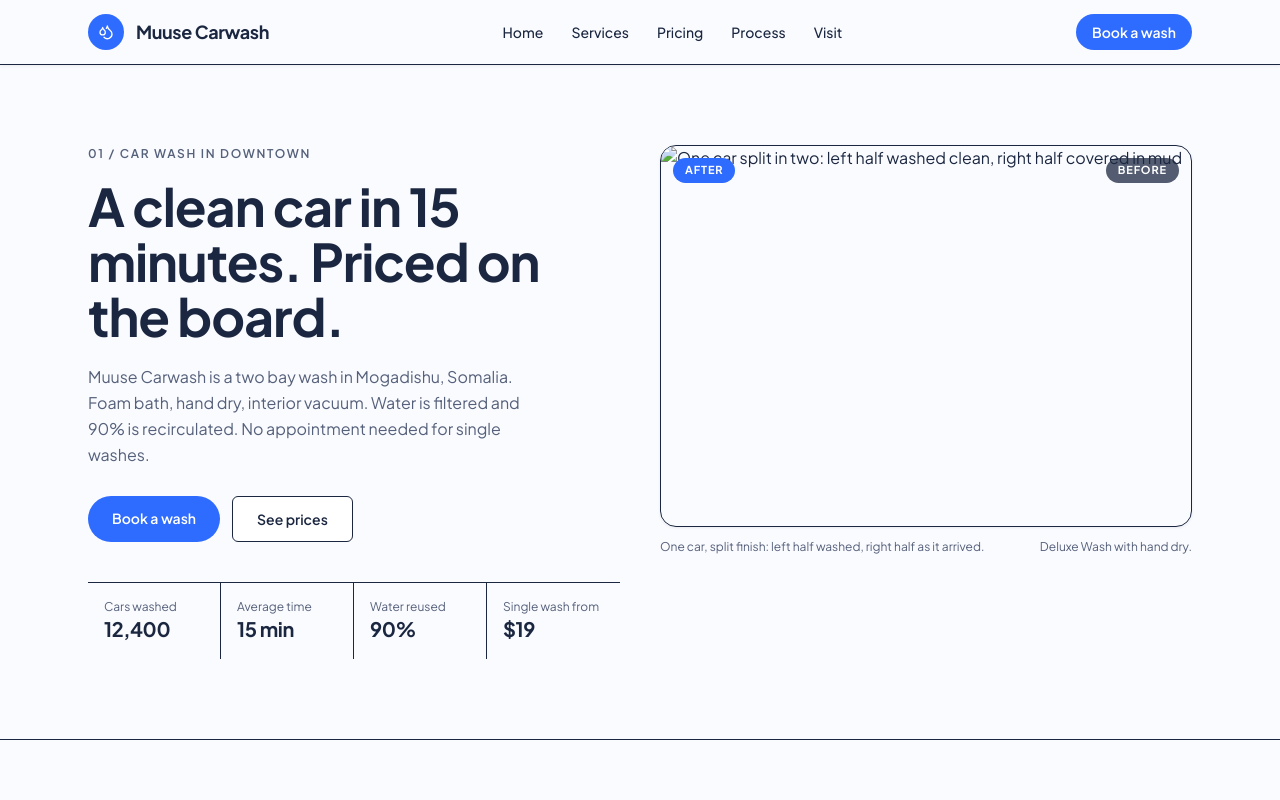
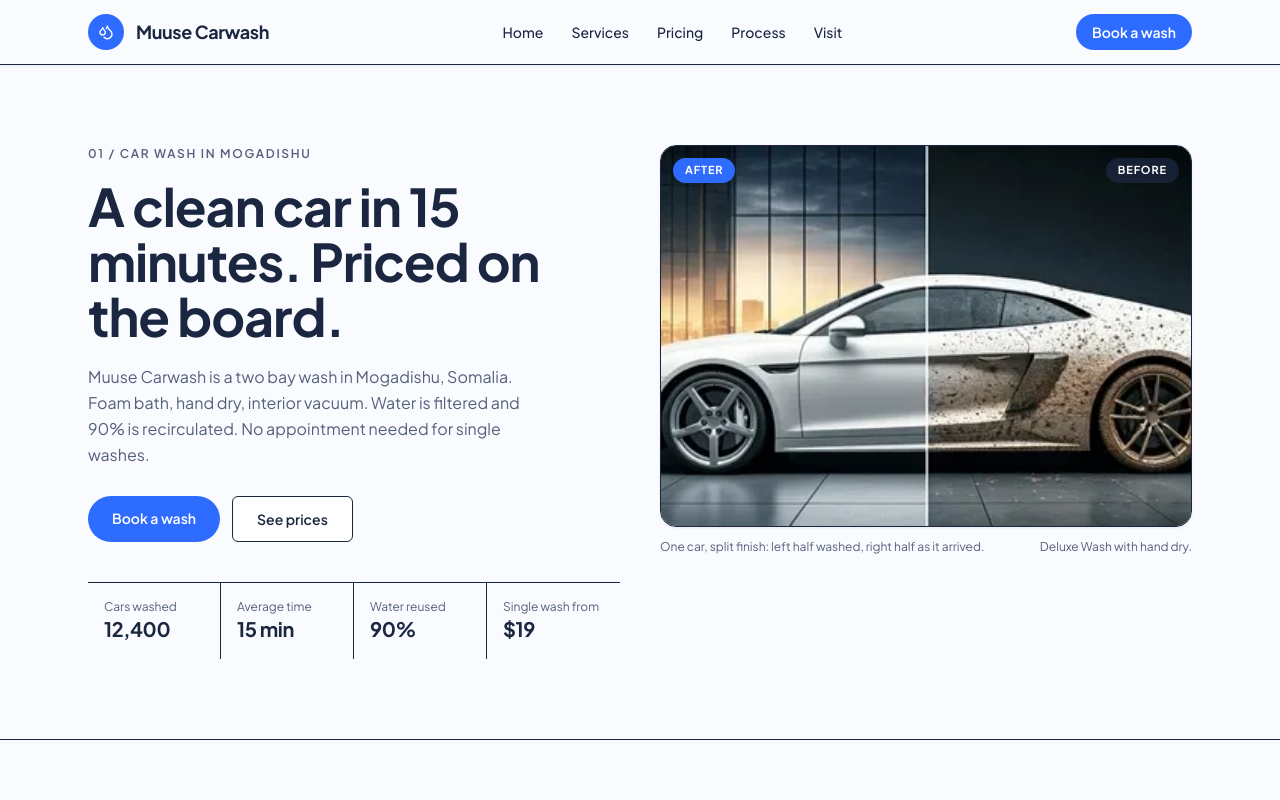
Before and after one commit to Maamaanka12/30_days_challenge_Day_23, a plain HTML site: page index.html in a window 1280 px wide. Shown: the top 800 px of the page. Drawn offline with nearby package versions, Linux system fonts and the light colour scheme.

Commit message:
fixed pic loc

```diff
--- a/index.html
+++ b/index.html
@@ -3,7 +3,7 @@
 <head>
 <meta charset="UTF-8" />
 <meta name="viewport" content="width=device-width, initial-scale=1.0" />
-<title>Muuse Carwash Car Wash — Day 23 Challenge</title>
+<title>Muuse Carwash — Day 23 Challenge</title>
 <script src="https://cdn.jsdelivr.net/npm/@tailwindcss/browser@4"></script>
 <script src="https://unpkg.com/lucide@latest"></script>
 <link rel="preconnect" href="https://fonts.googleapis.com">
@@ -88,7 +88,7 @@ dialog::backdrop { background: rgb(0 0 0 / 0.5); }
 <section id="home" class="mx-auto max-w-6xl px-6 py-20">
   <div class="grid items-start gap-10 md:grid-cols-2">
     <div>
-      <p class="eyebrow">01 / Car wash in Downtown</p>
+      <p class="eyebrow">01 / Car wash in Mogadishu</p>
       <h1 class="display mt-4 text-4xl font-bold leading-[1.06] tracking-tight md:text-[3.25rem]">A clean car in 15 minutes. Priced on the board.</h1>
       <p class="mt-5 max-w-md text-base leading-relaxed text-muted-foreground">Muuse Carwash is a two bay wash in Mogadishu, Somalia. Foam bath, hand dry, interior vacuum. Water is filtered and 90% is recirculated. No appointment needed for single washes.</p>
       <div class="mt-7 flex flex-wrap gap-3">
@@ -104,7 +104,7 @@ dialog::backdrop { background: rgb(0 0 0 / 0.5); }
     </div>
     <div>
       <figure class="relative overflow-hidden rounded-2xl border soft-shadow">
-        <img src="assets/car-half-clean-sparkly-shiny-260nw-2593885389.webp" alt="One car split in two: left half washed clean, right half covered in mud" class="block h-[300px] w-full object-cover md:h-[380px]" />
+        <img src="img/car-half-clean-sparkly-shiny-260nw-2593885389.webp" alt="One car split in two: left half washed clean, right half covered in mud" class="block h-[300px] w-full object-cover md:h-[380px]" />
         <span class="collage-tag after">AFTER</span>
         <span class="collage-tag" style="left:auto;right:0.75rem;">BEFORE</span>
       </figure>
```
